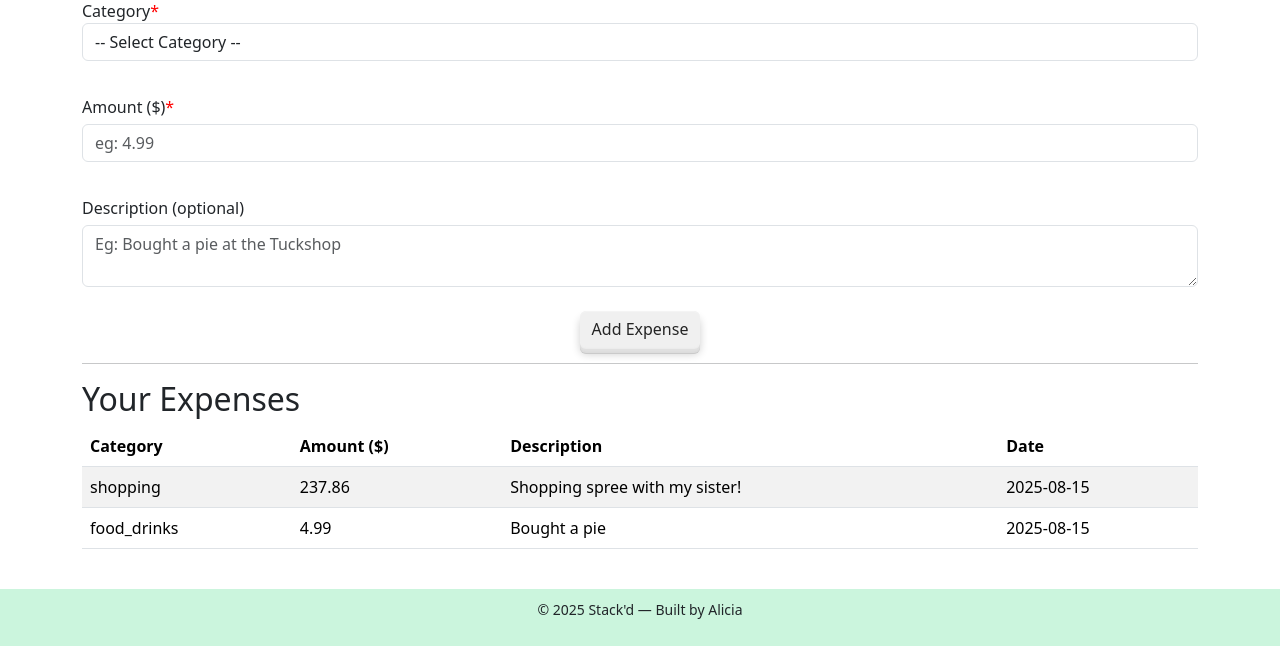
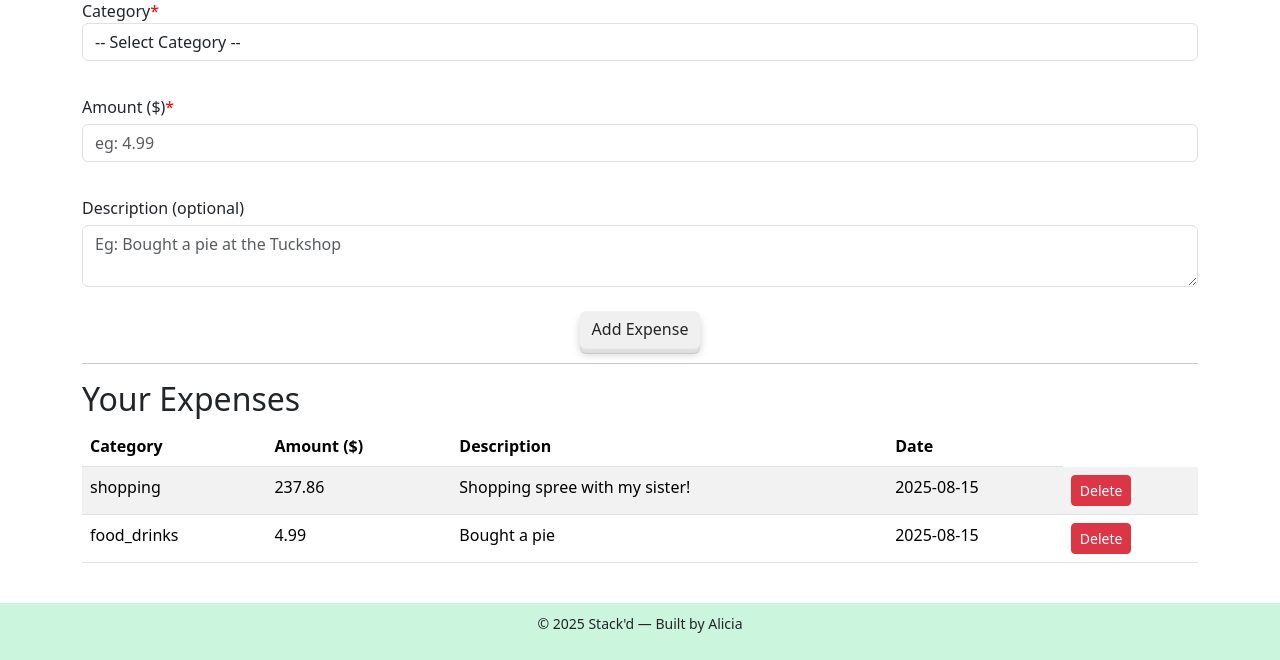
Before and after one commit to romanalicia/financeTracker, a Flask app: page /track-expenses in a window 1280 px wide. Shown: the part 185-845 px from the top of the page. Run offline with Flask 3, Linux system fonts and the light colour scheme; a user stored in the database is signed in.

Commit message:
expenses delete

```diff
--- a/website/templates/track_expenses.html
+++ b/website/templates/track_expenses.html
@@ -68,6 +68,15 @@
       <td>{{ "%.2f"|format(expense.amount) }}</td>
       <td>{{ expense.description or "" }}</td>
       <td>{{ expense.date_created.strftime('%Y-%m-%d') }}</td>
+      <td>
+        <form
+          method="POST"
+          action="{{ url_for('views.delete_expense', expense_id=expense.id) }}"
+          style="display: inline"
+        >
+          <button type="submit" class="btn btn-danger btn-sm">Delete</button>
+        </form>
+      </td>
     </tr>
     {% endfor %}
   </tbody>
--- a/website/views.py
+++ b/website/views.py
@@ -1,4 +1,4 @@
-from flask import Blueprint, render_template, request, flash, redirect, url_for
+from flask import Blueprint, render_template, request, flash, redirect, url_for, abort
 from flask_login import login_user, logout_user, login_required, current_user
 from .models import Goals
 from .models import Expense
@@ -54,6 +54,21 @@ def track_expenses():
     return render_template("track_expenses.html", user=current_user, expenses=expenses)
 
 
+@views.route("/delete-expense/<int:expense_id>", methods=['POST'])
+@login_required
+def delete_expense(expense_id):
+    expense = Expense.query.get_or_404(expense_id)
+
+    # Only the owner can delete
+    if expense.user_id != current_user.id:
+        abort(403)
+
+    db.session.delete(expense)
+    db.session.commit()
+    flash("Expense deleted successfully!", "success")
+    return redirect(url_for("views.track_expenses"))
+
+
 @views.route("/goals-and-savings", methods=['GET', 'POST'])
 @login_required
 def goals_and_savings():
```
Also changed, not shown: instance/database.db.
